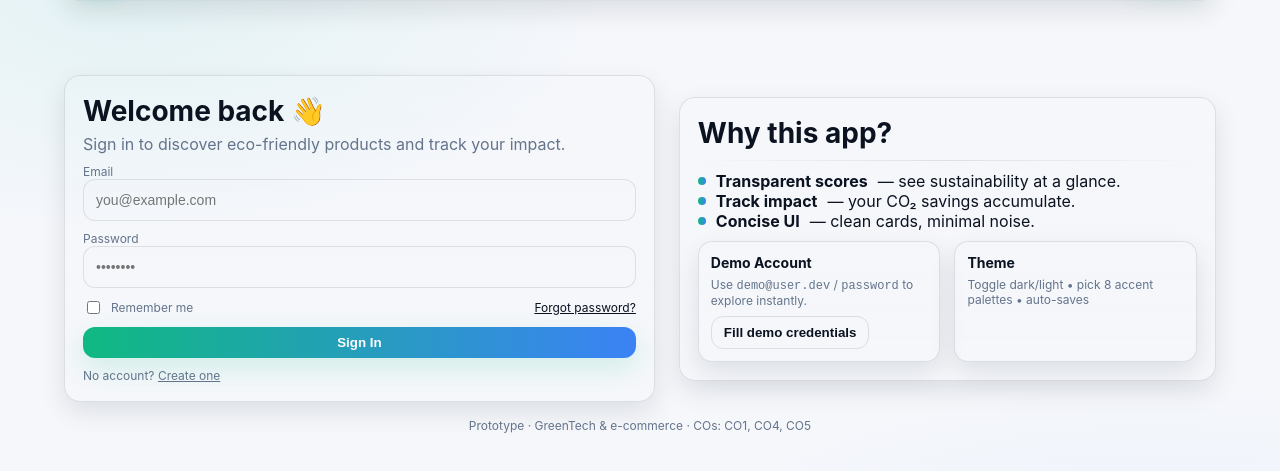
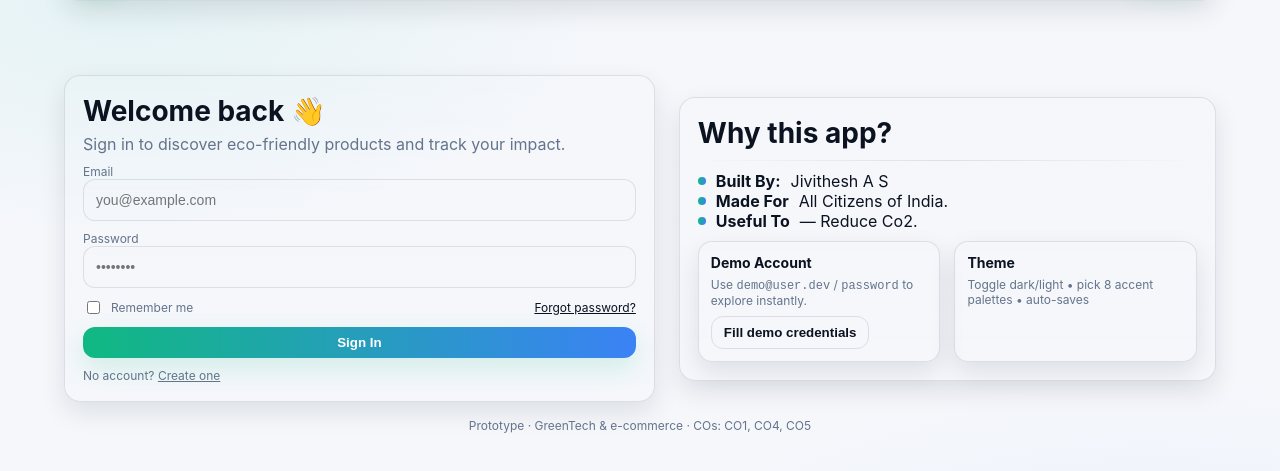
Before and after one commit to Jivithesh-2007/shopping-cart, a plain HTML site: page index.html in a window 1280 px wide. Shown: the part 89-560 px from the top of the page. Drawn offline with Linux system fonts and the light colour scheme.

Commit message:
index.html

```diff
--- a/index.html
+++ b/index.html
@@ -329,9 +329,9 @@
       <div class="glass">
         <h2 class="title">Why this app?</h2>
         <div class="divider" style="margin:10px 0"></div>
-        <div class="kpi"><i></i><strong>Transparent scores</strong> — see sustainability at a glance.</div>
-        <div class="kpi"><i></i><strong>Track impact</strong> — your CO₂ savings accumulate.</div>
-        <div class="kpi"><i></i><strong>Concise UI</strong> — clean cards, minimal noise.</div>
+        <div class="kpi"><i></i><strong>Built By:</strong>Jivithesh A S</div>
+        <div class="kpi"><i></i><strong>Made For </strong></strong>All Citizens of India.</div>
+        <div class="kpi"><i></i><strong>Useful To</strong> — Reduce Co2.</div>
         <div style="height:10px"></div>
         <div class="grid">
           <div class="card">
```
